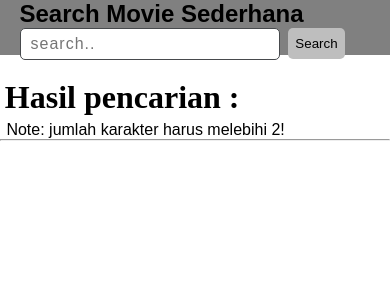
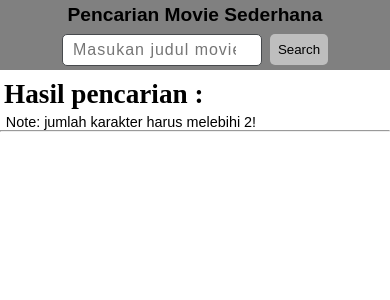
Before and after one commit to radityaseptian/react-search-movie-sederhana, a React (Vite) app: page / in a window 390 px wide. Shown: the top 300 px of the page. Built offline with nearby package versions, Linux system fonts and the light colour scheme.

Commit message:
esponsive & fix bug error not found

```diff
--- a/package.json
+++ b/package.json
@@ -10,6 +10,7 @@
   },
   "dependencies": {
     "axios": "^1.1.3",
+    "dotenv": "^16.0.3",
     "react": "^18.2.0",
     "react-dom": "^18.2.0",
     "react-router": "^6.4.3",
--- a/src/App.css
+++ b/src/App.css
@@ -24,12 +24,12 @@ nav {
 }
 nav > div {
    display: flex;
+   flex-wrap: wrap;
    justify-content: space-between;
    align-items: center;
    margin: auto;
    width: 90%;
    height: 55px;
-   flex-wrap: wrap;
 }
 nav div ul {
    display: flex;
@@ -78,9 +78,11 @@ nav div li button:hover {
    padding: 20px;
    flex-wrap: wrap;
    width: 100%;
+   justify-content: center;
 }
 #card {
    max-width: 250px;
+   min-width: 200px;
    box-shadow: 0 0 5px rgba(0, 0, 0, 0.336);
    border-radius: 15px;
    overflow: hidden;
@@ -88,6 +90,7 @@ nav div li button:hover {
    font-weight: bold;
    font-family: Arial, Helvetica, sans-serif;
    align-self: start;
+   /* margin: auto; */
 }
 #card img {
    width: 100%;
@@ -115,3 +118,67 @@ nav div li button:hover {
 #card .details:hover {
    box-shadow: inset 0 0 5px rgb(255, 255, 255);
 }
+
+/* RESPONSIVE */
+@media screen and (max-width: 829px) {
+   #card {
+      max-width: 100px;
+   }
+}
+
+@media screen and (max-width: 780px) {
+   nav {
+      height: 70px;
+   }
+   nav > div {
+      height: 70px;
+      width: 65%;
+      justify-content: center;
+   }
+   nav > div > h1 {
+      font-size: 1.2em;
+   }
+   nav > div ul li input {
+      width: 200px;
+   }
+   #container > h1 {
+      font-size: 1.7em;
+   }
+   #container > figcaption {
+      font-size: .90em;
+   }
+}
+
+@media screen and (max-width: 459px) {
+   #card {
+      max-width: 250px;
+   }
+}
+
+@media screen and (max-width: 405px) {
+   nav > div {
+      width: 100%;
+   }
+}
+
+@media screen and (max-width: 300px) {
+   nav div h1 {
+      font-size: 1em;
+   }
+   nav div ul li input {
+      width: 150px;
+   }
+   #container > h1 {
+      font-size: 1.5em;
+   }
+   #container > figcaption {
+      font-size: .85em;
+   }
+}
+
+@media screen and (max-width: 227px) {
+   #card {
+      max-width: 100px;
+      padding: 0 10px;
+   }
+}
--- a/src/App.jsx
+++ b/src/App.jsx
@@ -1,4 +1,5 @@
 import { useEffect, useRef, useState } from 'react'
+import * as dotenv from 'dotenv'
 import './App.css'
 
 function App() {
@@ -6,7 +7,7 @@ function App() {
    // const apikey = process.env.REACT_APP_OMDB_APIKEY
    // =====
    const endpoint = 'https://www.omdbapi.com/?'
-   const apikey = 'apikey=ea9f72mr'
+   const apikey = 'apikey=8mefao0q4'
    const url = `${endpoint}${apikey}`
    // =====
    const [movie, setMovie] = useState([])
@@ -16,11 +17,7 @@ function App() {
       return await fetch(`${url}&${param}`)
       .then(res => res.json())
       .then(body => {
-         if (body.Response == 'True') {
-            setMovie(body.Search)
-         } else {
-            content.innerHTML = `<h3>${body.Error}</h3>`
-         }
+         body.Response == 'True' ? setMovie(body.Search) : setMovie(body)
       })
    }
    const enter = (key) => {
@@ -31,16 +28,25 @@ function App() {
       }
    }
    const getMovies = () => {
-      if (search.value.length >= 3) fetchMovies(search.value)
+      if (search.value.length >= 3) {
+         fetchMovies(search.value)
+      }
    }
    const content = useRef()
+   window.onscroll = () => {
+      if (document.documentElement.scrollTop > 1 || document.body.scrollTop > 1) {
+         document.querySelector('nav').style.boxShadow = '0 1px 4px rgba(0, 0, 0, 0.507)'
+      } else {
+         document.querySelector('nav').style.boxShadow = 'none'
+      }
+   }
    return (
       <>
          <nav>
             <div>
-               <h1>Search Movie Sederhana</h1>
+               <h1>Pencarian Movie Sederhana</h1>
                <ul>
-                  <li><input type="search" placeholder='search..' name="search" id="search" onKeyUp={enter} /></li>
+                  <li><input type="search" placeholder='Masukan judul movie..' name="search" id="search" onKeyUp={enter} /></li>
                   <li><button onClick={getMovies}>Search</button></li>
                </ul>
             </div>
@@ -50,7 +56,7 @@ function App() {
             <h1>Hasil pencarian : </h1>
             <figcaption>Note: jumlah karakter harus melebihi 2!</figcaption><hr />
             <div id="content">
-               {movie.map(value => {
+               {movie.Error ? <h1>{movie.Error}</h1> : movie.map(value => {
                   return (
                      <div id='card' ref={content} key={value.imdbID}>
                         <img src={value.Poster} alt={value.Title} className='poster' />
--- a/vite.config.js
+++ b/vite.config.js
@@ -3,5 +3,8 @@ import react from '@vitejs/plugin-react'
 
 // https://vitejs.dev/config/
 export default defineConfig({
+  define: {
+    "process.env": {},
+  },
   plugins: [react()]
 })
```
Also changed, not shown: 2 other files (tests, documents, lock files or other folders).
